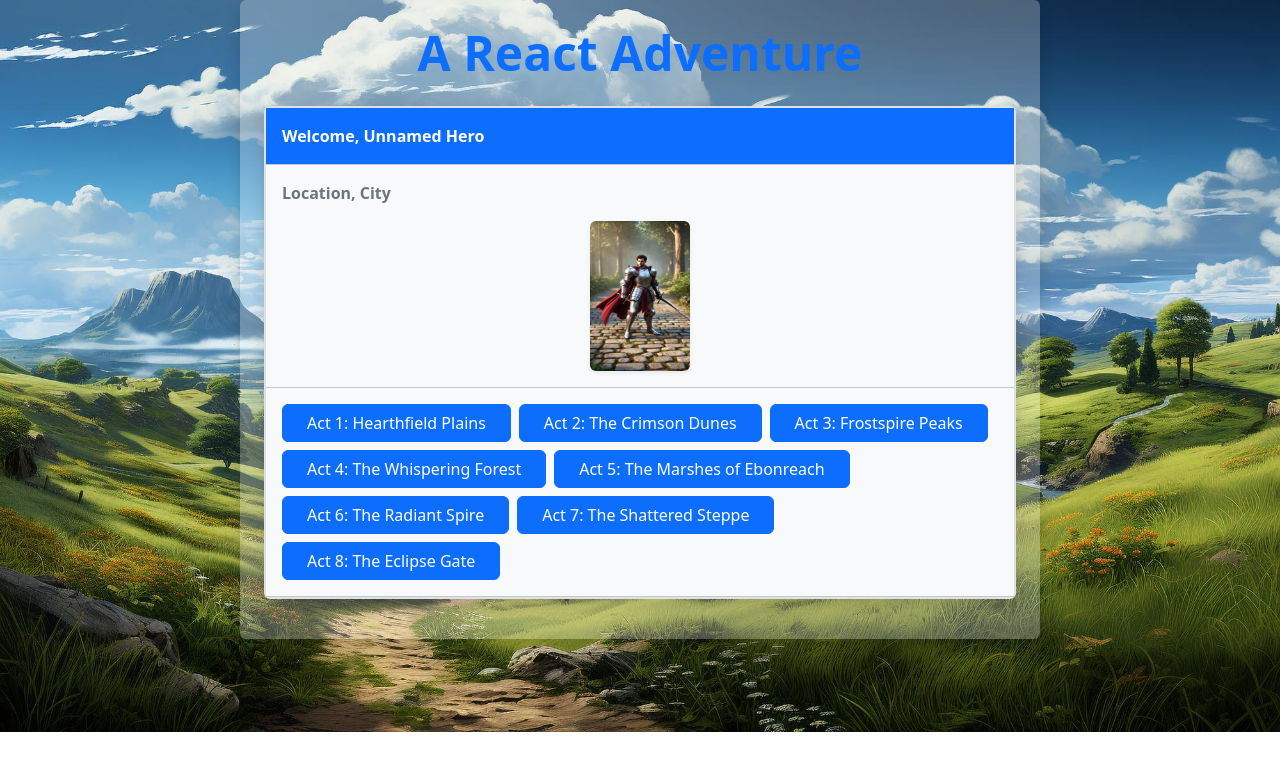
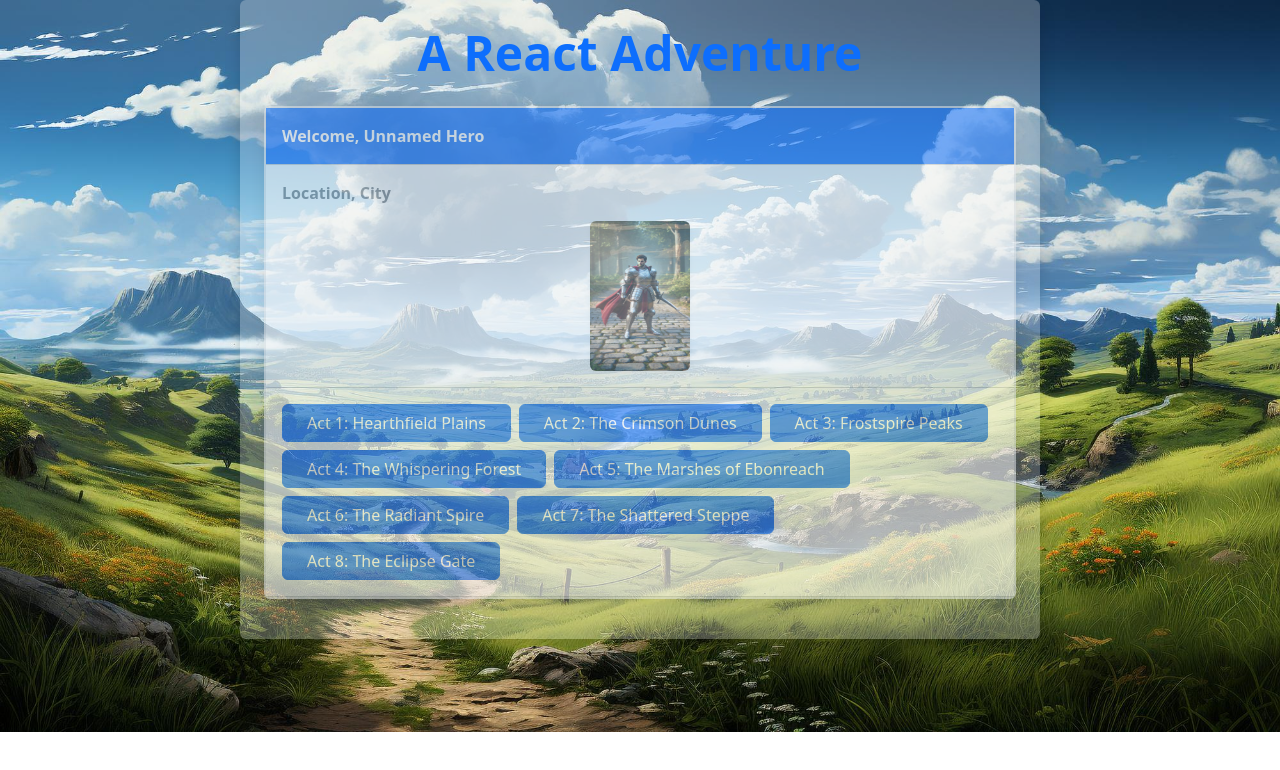
Before and after one commit to LevelUpTutorial/react-adventure, a React (Vite) app: page / in a window 1280 px wide. Both pictures are taken after a click on the button "Start New Adventure". Shown: the top 770 px of the page. Built offline with nearby package versions, Linux system fonts and the light colour scheme.

Commit message:
Update Game.jsx

```diff
--- a/src/Game.jsx
+++ b/src/Game.jsx
@@ -64,7 +64,7 @@ function Game({ heroName, gender, isGameRunning }) {
   const attackProgress = (gameState.hero.attack_cooldown / gameState.hero.attack_speed) * 100;
 
   return (
-    <div className="d-flex flex-column mb-3 border border-2 rounded shadow bg-light" style={{ backgroundColor: 'rgba(255, 255, 255, 0.55)' }}>
+    <div className="d-flex flex-column mb-3 border border-2 rounded shadow bg-light" style={{ opacity: 0.55 }}>
       {/* Header Section */}
       <div className="p-3 border-bottom border-secondary-subtle bg-primary text-white">
         <p className="mb-0 fw-bold">Welcome, {gameState.hero.name}</p>
```
